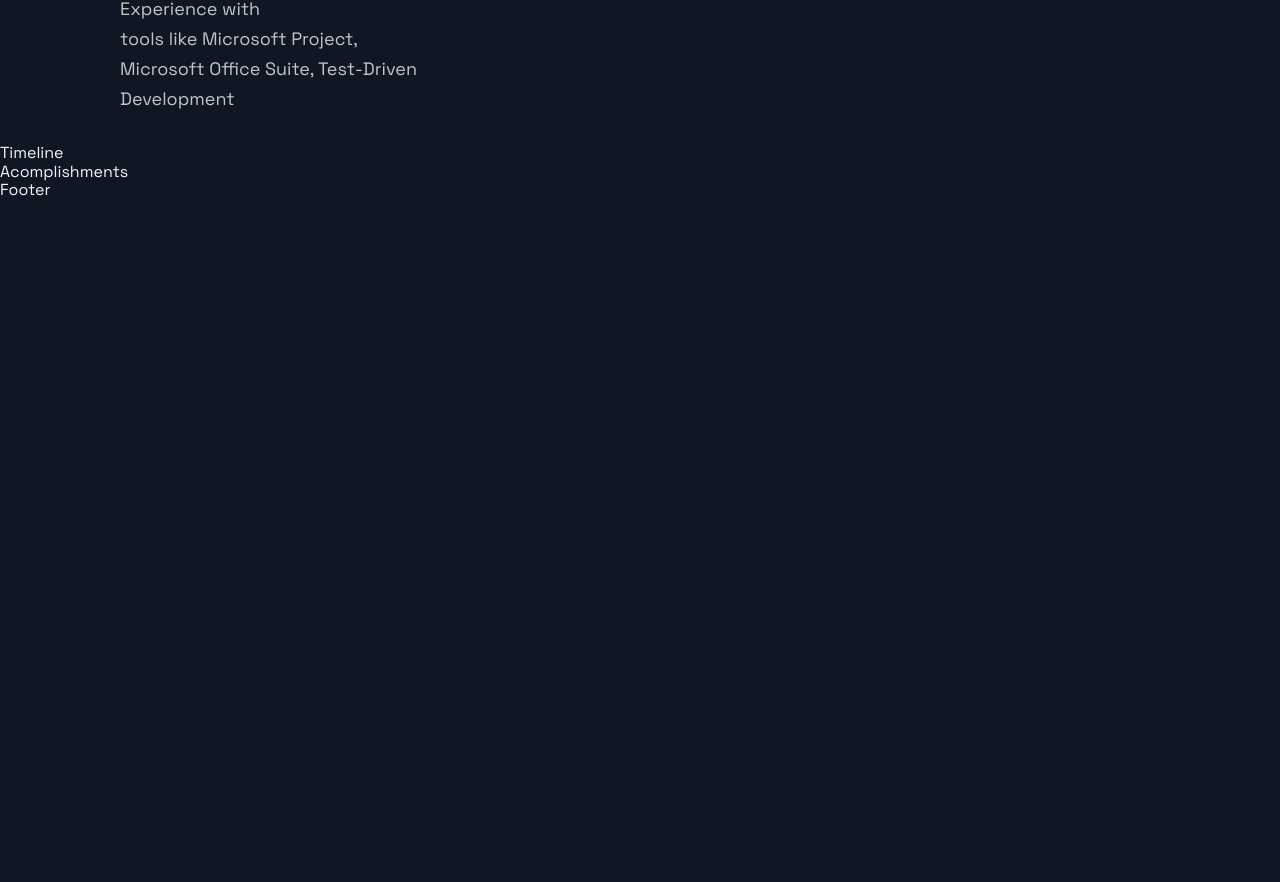
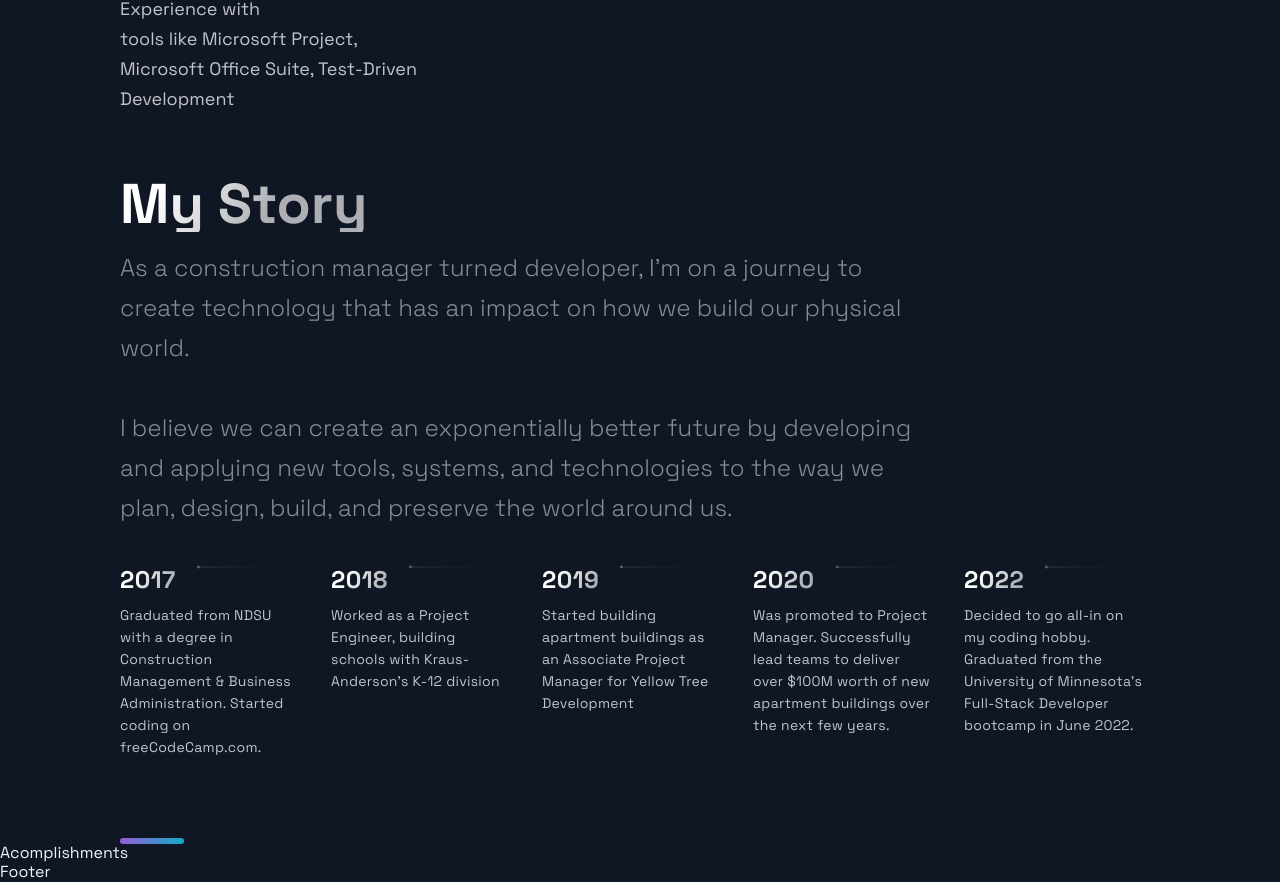
Before and after one commit to samlarson94/React-WebDev-Portfolio, a Next.js app: page / in a window 1280 px wide. Shown: the part 2951-3833 px from the top of the page. Before the commit the page ends 3151 px from the top, so only its background shows below. Built offline with nearby package versions, Linux system fonts and the light colour scheme.

Commit message:
Adding About Me carousel section and logic.

```diff
--- a/src/components/TimeLine/TimeLine.js
+++ b/src/components/TimeLine/TimeLine.js
@@ -7,45 +7,115 @@ import { TimeLineData } from '../../constants/constants';
 const TOTAL_CAROUSEL_COUNT = TimeLineData.length;
 
 const Timeline = () => {
-  // const [activeItem, setActiveItem] = useState(0);
-  // const carouselRef = useRef();
+  const [activeItem, setActiveItem] = useState(0);
+  const carouselRef = useRef();
 
-  // const scroll = (node, left) => {
-  //   return node.scrollTo({ left, behavior: 'smooth' });
-  // }
+  const scroll = (node, left) => {
+    return node.scrollTo({ left, behavior: 'smooth' });
+  }
 
-  // const handleClick = (e, i) => {
-  //   e.preventDefault();
+// Handle Click
+  // add prevent default so page doesn't refresh each time
+  const handleClick = (e, i) => {
+    e.preventDefault();
 
-  //   if (carouselRef.current) {
-  //     const scrollLeft = Math.floor(carouselRef.current.scrollWidth * 0.7 * (i / TimeLineData.length));
+    if (carouselRef.current) {
+      const scrollLeft = Math.floor(carouselRef.current.scrollWidth * 0.7 * (i / TimeLineData.length));
 
-  //     scroll(carouselRef.current, scrollLeft);
-  //   }
-  // }
+      scroll(carouselRef.current, scrollLeft);
+    }
+  }
+//Handle Scroll
+  // Find index based off of the specific scroll. Set current item based off of how far we've scrolled.
+  const handleScroll = () => {
+    if (carouselRef.current) {
+      const index = Math.round((carouselRef.current.scrollLeft / (carouselRef.current.scrollWidth * 0.7)) * TimeLineData.length);
 
-  // const handleScroll = () => {
-  //   if (carouselRef.current) {
-  //     const index = Math.round((carouselRef.current.scrollLeft / (carouselRef.current.scrollWidth * 0.7)) * TimeLineData.length);
+      setActiveItem(index);
+    }
+  }
 
-  //     setActiveItem(index);
-  //   }
-  // }
-
-  // // snap back to beginning of scroll when window is resized
-  // // avoids a bug where content is covered up if coming from smaller screen
-  // useEffect(() => {
-  //   const handleResize = () => {
-  //     scroll(carouselRef.current, 0);
-  //   }
-
-  //   window.addEventListener('resize', handleResize);
-  // }, []);
+  // useEffect
+      // snap back to beginning of scroll when window is resized
+        // avoids a bug where content is covered up if coming from a smaller screen
+  useEffect(() => {
+    const handleResize = () => {
+      scroll(carouselRef.current, 0);
+    }
+    //To do this, adding an event listener to the window object
+    window.addEventListener('resize', handleResize);
+  }, []);
 
   return (
-    <div>
-      Timeline
-    </div>
+    <Section id="about">
+      <SectionTitle>My Story</SectionTitle>
+      <SectionText>
+      As a construction manager turned developer, I'm on a journey to create technology that has an impact on how we build our physical world. <br /><br /> I believe we can create an exponentially better future by developing and applying new tools, systems, and technologies to the way we plan, design, build, and preserve the world around us.
+      </SectionText>
+      <CarouselContainer ref={carouselRef} onScroll={handleScroll}>
+      <>
+      {TimeLineData.map((item, index) => (
+        <CarouselMobileScrollNode key={index} final={ index === TOTAL_CAROUSEL_COUNT - 1} >
+        <CarouselItem
+        index={index}
+        id={`carousel_item-${index}`}
+        active={activeItem}
+        onClick={(e) => handleClick(e, index)}
+>
+      <CarouselItemTitle>
+      {item.year}
+      <CarouselItemImg
+                    width="208"
+                    height="6"
+                    viewBox="0 0 208 6"
+                    fill="none"
+                    xmlns="http://www.w3.org/2000/svg">
+                    <path
+                      fill-rule="evenodd"
+                      clip-rule="evenodd"
+                      d="M2.5 5.5C3.88071 5.5 5 4.38071 5 3V3.5L208 3.50002V2.50002L5 2.5V3C5 1.61929 3.88071 0.5 2.5 0.5C1.11929 0.5 0 1.61929 0 3C0 4.38071 1.11929 5.5 2.5 5.5Z"
+                      fill="url(#paint0_linear)"
+                      fill-opacity="0.33"
+                    />
+                    <defs>
+                      <linearGradient
+                        id="paint0_linear"
+                        x1="-4.30412e-10"
+                        y1="0.5"
+                        x2="208"
+                        y2="0.500295"
+                        gradientUnits="userSpaceOnUse">
+                        <stop stop-color="white" />
+                        <stop
+                          offset="0.79478"
+                          stop-color="white"
+                          stop-opacity="0"
+                        />
+                      </linearGradient>
+                    </defs>
+                  </CarouselItemImg>
+      </CarouselItemTitle>
+      <CarouselItemText>{item.text}</CarouselItemText>
+      </CarouselItem>
+</CarouselMobileScrollNode>
+      ))}
+      </>
+      </CarouselContainer>
+      <CarouselButtons>
+        {TimeLineData.map((item, index) => (
+          <CarouselButton
+            key={index}
+            index={index}
+            active={activeItem}
+            onClick={(e) => handleClick(e, index)}
+            type="button"
+            >
+              <CarouselButtonDot active={activeItem} />
+            </CarouselButton>
+        ))}
+      </CarouselButtons>
+      <SectionDivider />
+    </Section>
   );
 };
 
--- a/src/constants/constants.js
+++ b/src/constants/constants.js
@@ -38,9 +38,9 @@ export const projects = [
 ];
 
 export const TimeLineData = [
-  { year: 2017, text: 'Started my journey', },
-  { year: 2018, text: 'Worked as a freelance developer', },
-  { year: 2019, text: 'Founded JavaScript Mastery', },
-  { year: 2020, text: 'Shared my projects with the world', },
-  { year: 2021, text: 'Started my own platform', },
+  { year: 2017, text: 'Graduated from NDSU with a degree in Construction Management & Business Administration. Started coding on freeCodeCamp.com.', },
+  { year: 2018, text: "Worked as a Project Engineer, building schools with Kraus-Anderson's K-12 division", },
+  { year: 2019, text: "Started building apartment buildings as an Associate Project Manager for Yellow Tree Development", },
+  { year: 2020, text: "Was promoted to Project Manager. Successfully lead teams to deliver over $100M worth of new apartment buildings over the next few years.", },
+  { year: 2022, text: "Decided to go all-in on my coding hobby.  Graduated from the University of Minnesota's Full-Stack Developer bootcamp in June 2022.", },
 ];
```
